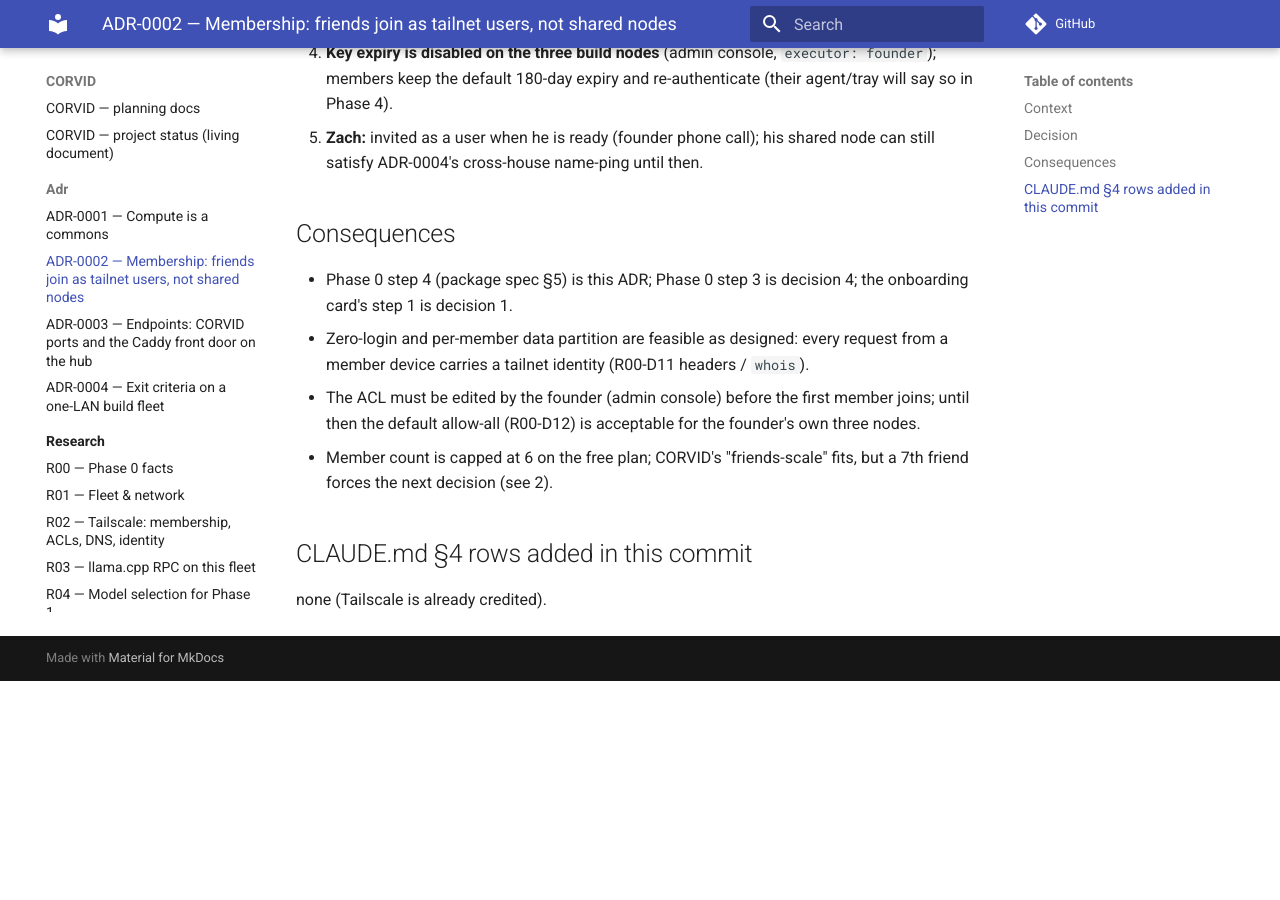
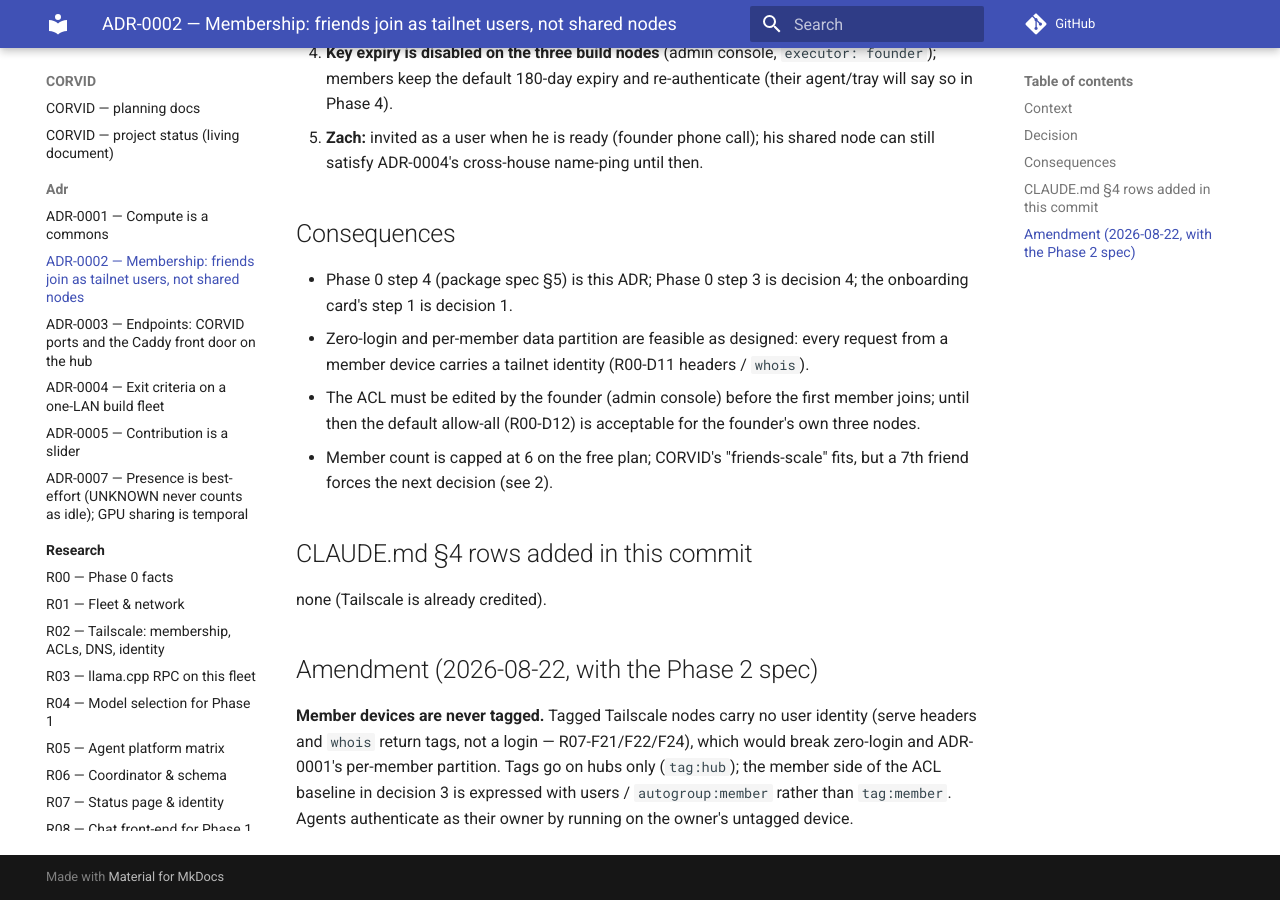
Before and after one commit to thecommrade/corvid, an MkDocs documentation site: the page built from docs/adr/0002-membership.md, in a window 1280 px wide and 900 px high, scrolled down 1307 px. Built offline with MkDocs 1.6.1 and Material for MkDocs 9.7.7, drawn with Linux system fonts in a browser that asks for light colours; comment, search, counter and statistics services are not loaded; before the commit the page ends 1988 px from its top, so only the background shows below that.

Commit message:
docs(adr): ADR-0005 slider, ADR-0007 presence & GPU; amendments to ADR-0002/0003
Co-Authored-By: Claude Fable 5 <noreply@anthropic.com>
Claude-Session: https://claude.ai/code/session_01PLUYxUT5TiQ4AMJ7T7Nkrj

```diff
--- a/docs/adr/0002-membership.md
+++ b/docs/adr/0002-membership.md
@@ -27,3 +27,7 @@ CORVID members must be *identities on the mesh*: CLAUDE.md §11 promises zero-lo
 ## CLAUDE.md §4 rows added in this commit
 
 none (Tailscale is already credited).
+
+## Amendment (2026-08-22, with the Phase 2 spec)
+
+**Member devices are never tagged.** Tagged Tailscale nodes carry no user identity (serve headers and `whois` return tags, not a login — R07-F21/F22/F24), which would break zero-login and ADR-0001's per-member partition. Tags go on hubs only (`tag:hub`); the member side of the ACL baseline in decision 3 is expressed with users / `autogroup:member` rather than `tag:member`. Agents authenticate as their owner by running on the owner's untagged device.
--- a/docs/status.md
+++ b/docs/status.md
@@ -10,7 +10,7 @@ _Last updated: 2026-08-22 (session 2, M1 done)._
 
 **Phase 0 — mostly done, with debts.** Tailscale is on all three build nodes and one friend's
 Windows box, but the exit criterion ("everyone pings everyone by MagicDNS name") is not met —
-see findings below. No code yet. Git repo initialised 2026-08-22 (branch `main`, account `thecommrade`). ADRs: 0001 commons, 0002 membership, 0003 endpoints (Accepted), 0004 exit criteria.
+see findings below. No code yet. Git repo initialised 2026-08-22 (branch `main`, account `thecommrade`). ADRs: 0001 commons, 0002 membership (+amend.), 0003 endpoints (Accepted +amend.), 0004 exit criteria, 0005 slider, 0007 presence & GPU.
 
 ## Where the conversation stopped
 
@@ -41,6 +41,10 @@ Phase 0 execution (by an Opus session) has not started; its plan is ready.
 | 10 | **Contribution is a per-machine slider** (ask (c) confirmed 2026-08-22): each owner decides how much each machine contributes, live-adjustable; a future *optional* mode may link a machine's contribution to its owner's usage dynamically — always the owner's choice, never imposed; consumption is never limited by contribution (ADR-0001 stands). Becomes ADR-0005. optiplex contributes under its slider and CORVID never touches its production Postgres or its other data disk. | 2026-08-22 |
 | 12 | **ADR-0002 Membership (Accepted):** friends join as tailnet *users* (sharing is one-directional, recipient is not a member); ceiling = Personal plan 6 users (dated 2026-08-22); ACL baseline `tag:hub`/`tag:member`, member↔member denied by default; key expiry off on build nodes. | 2026-08-22 |
 | 13 | **ADR-0004 Exit criteria on a one-LAN fleet (Accepted):** Phase 0 = LAN trio all-pairs name-ping + one cross-house name-ping (founder phone call); Phase 1 = thesis on the LAN trio + cross-house completion as a named follow-on. Charter wording unchanged. | 2026-08-22 |
+| 16 | **ADR-0005 Contribution is a slider (Accepted 2026-08-22):** per-machine owner slider (CPU/RAM/VRAM/IO/hours/roles), live within ≤ 5 s (S-06: ms), nothing offered by default, optional usage-linked mode later (never imposed; consumption never limited). | 2026-08-22 |
+| 17 | **ADR-0007 Presence & GPU (Accepted 2026-08-22):** provider chain with UNKNOWN; UNKNOWN never counts as idle; pause on AC loss immediately; GPU sharing temporal (all-or-nothing), VRAM ceilings coordinator-planned. | 2026-08-22 |
+| 18 | **Amendments:** ADR-0002 — member devices never tagged (tags only on hubs); ADR-0003 — Caddy is the only tailnet-facing listener on the hub, backends loopback, identity via forward_auth/whois (or serve headers per S-05). | 2026-08-22 |
+| 19 | **Phase 1 spec + plan, Phase 2 spec + plan (Parts A/B), Phase 3–5 outline written** (M3–M5 documents). Phase 1 = Vulkan b10581 fleet-wide, Qwen3.8-27B Q8_0, built-in UI; Phase 2 = agent v0 (slice + presence chain + heartbeat) + Postgres/FastAPI coordinator + status page behind Caddy. | 2026-08-22 |
 | 15 | **ADR-0003 Accepted (2026-08-22)** with the Phase 1 spec (amended: `/chat` → `:8090` built-in UI in Phase 1; `:8093` reserved for Phase 2 member chat); CLAUDE.md §3.2 endpoint line corrected (spec §3.9c). | 2026-08-22 |
 | 14 | **ADR-0003 Endpoints (Proposed):** solarplexus ports 8090 inference / 8091 coordinator / 8092 status / 8093 chat, tailnet-bound; Caddy front door on `:80`/`:443` with `/chat` `/v1` `/api` `/status`; member URL `http://solarplexus.<tailnet>.ts.net/`; CLAUDE.md §4 row for Caddy (Apache-2.0) added. | 2026-08-22 |
 | 11 | **Package spec approved** (v2.1) and **GitHub account = `thecommrade`** (repo-local git identity; global name/email stay unset). | 2026-08-22 |
```
Also changed, not shown: docs/adr/0003-endpoints.md (+4 -0 lines), docs/adr/0005-contribution-is-a-slider.md (added, +29 -0 lines), docs/adr/0007-presence-and-gpu-sharing.md (added, +28 -0 lines).
